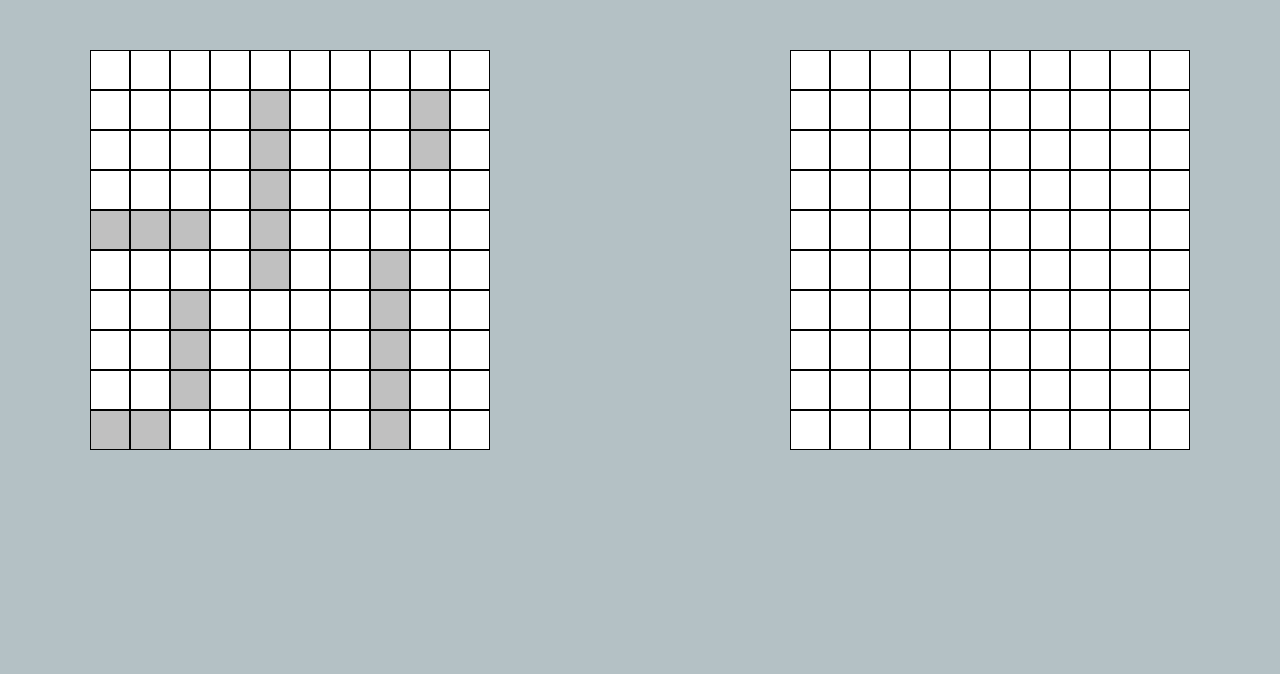
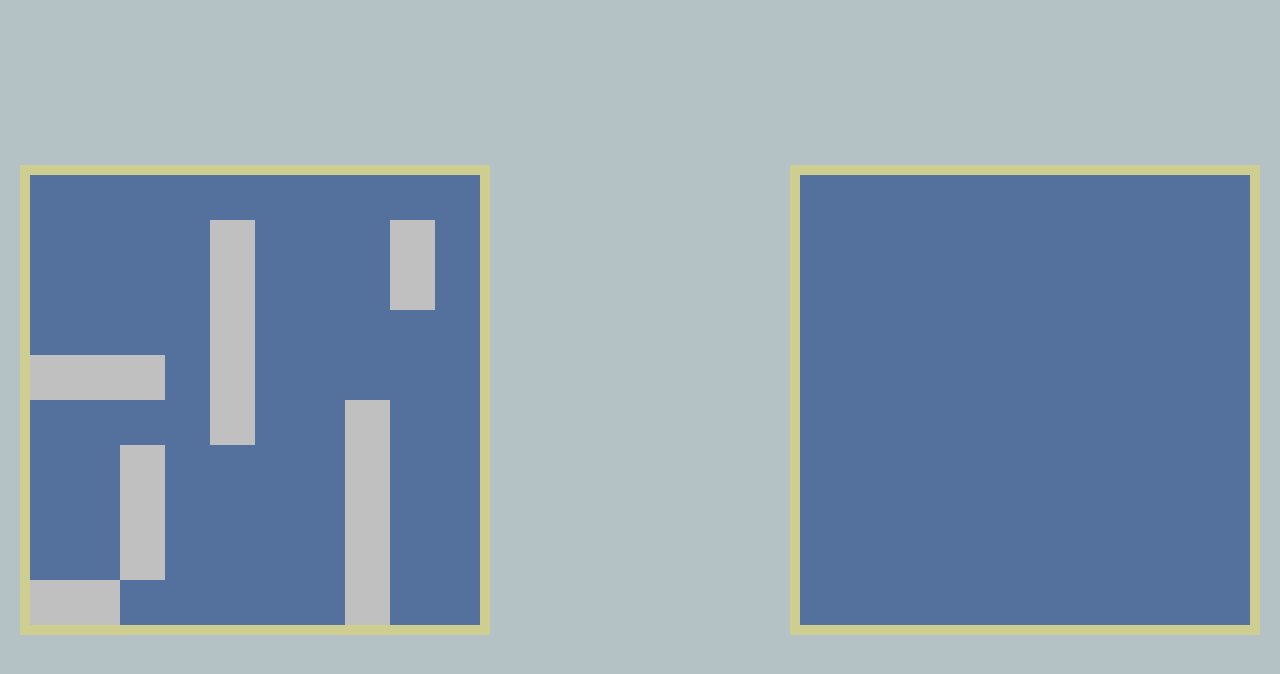
Before and after one commit to Lintalou/Battleship, a website with bundled scripts: page src/index.html in a window 1280 px wide. Both pictures are taken after a click on the button "Start". Built offline with nearby package versions, Linux system fonts and the light colour scheme.

Commit message:
Styled the boards a bit. Made the boards hidden by default.

```diff
--- a/src/UI/DOM.js
+++ b/src/UI/DOM.js
@@ -10,6 +10,7 @@ const shipCountSelect = document.getElementById("ship-count");
 const selectContainer = document.getElementById("selectContainer");
 const boardContainer = document.getElementById("boardContainer");
 const buttonContainer = document.getElementById("buttonContainer");
+const wrapper = document.getElementById("wrapper");
 
 function displayPrimaryBoard() {
     const currentPlayer = getCurrentPlayer();
@@ -64,6 +65,7 @@ function start() {
 
     displayPrimaryBoard();
     displayShootingBoard();
+    wrapper.classList.remove("hidden");
 }
 
 startButton.addEventListener("click", start);
--- a/src/index.html
+++ b/src/index.html
@@ -23,9 +23,11 @@
             <option value="random">Random # of ships</option>
         </select>
     </div>
-    <div id="boardContainer">
-        <div id="primaryBoard"></div>
-        <div id="shootingBoard"></div>
+    <div id="wrapper" class="hidden">
+        <div id="boardContainer">
+            <div id="primaryBoard"></div>
+            <div id="shootingBoard"></div>
+        </div>
     </div>
 </body>
 
--- a/src/style.css
+++ b/src/style.css
@@ -35,22 +35,24 @@ body {
 
 #primaryBoard div,
 #shootingBoard div {
-    background-color: white;
-    border: 1px solid black;
+    background-color: #53719c;
+    border: none;
 }
 
 #primaryBoard,
 #shootingBoard {
     display: grid;
-    grid-template-columns: repeat(10, 40px);
-    grid-template-rows: repeat(10, 40px);
+    grid-template-columns: repeat(10, 45px);
+    grid-template-rows: repeat(10, 45px);
+    border: 10px solid #cece90;
 }
 
 #boardContainer {
     display: flex;
     gap: 300px;
     justify-content: center;
-    margin-top: 50px;
+    align-items: center;
+    height: 100vh;
 }
 
 #boardContainer #primaryBoard .ship {
@@ -84,3 +86,7 @@ body {
     padding: 3px;
     font-size: 20px;
 }
+
+.hidden {
+    display: none;
+}
```
